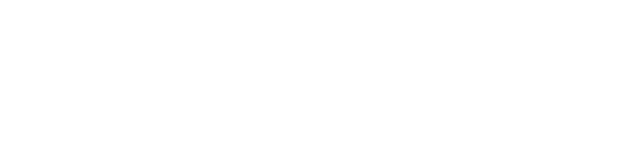
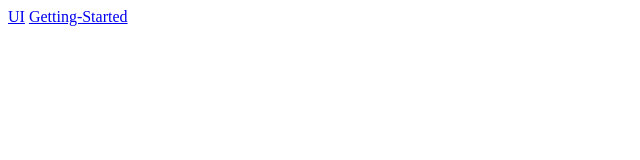
Before and after one commit to Dalal1983/LeapFit, a plain HTML site: page index.html in a window 1280 px wide. Shown: the whole page, without its empty margins (0-640 px from the left). Drawn offline with Linux system fonts and the light colour scheme.

Commit message:
Update index.html

```diff
--- a/index.html
+++ b/index.html
@@ -1,6 +1,6 @@
 <html>
 <body>
-<a href="UI/"></a>
-<a href="getting-started/"></a>
+<a href="UI/">UI</a>
+<a href="getting-started/">Getting-Started</a>
 </body>
 </html>
```
